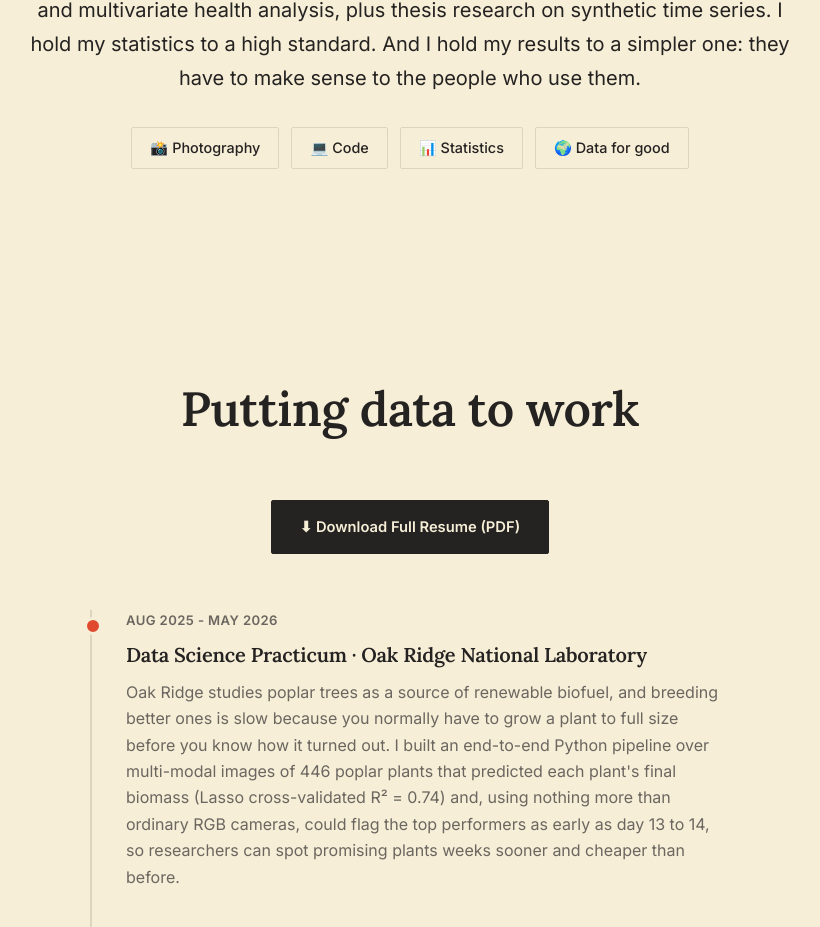
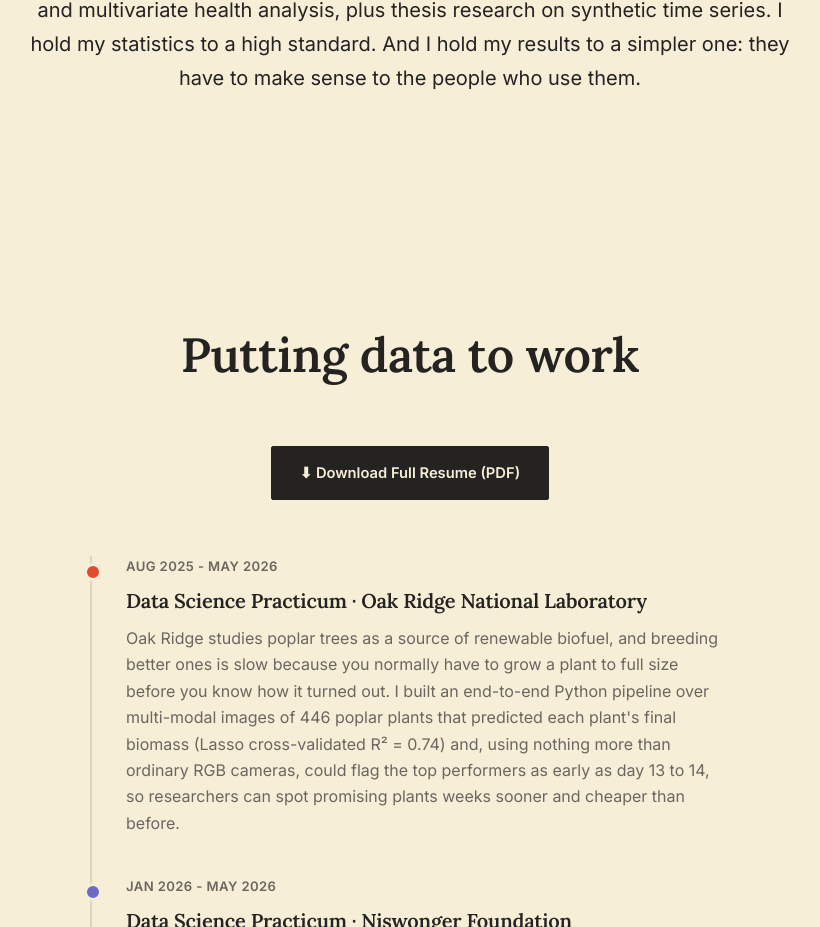
Before and after one commit to iamronim1/iamronim1.github.io, a plain HTML site: page index.html in a window 1280 px wide. Shown: the part 959-1886 px from the top of the page, without its empty margins (230-1050 px from the left). Drawn offline with Linux system fonts and the light colour scheme.

Commit message:
Add files via upload

```diff
--- a/index.html
+++ b/index.html
@@ -392,12 +392,6 @@
         <h2>A little about me</h2>
       </div>
       <p>I recently finished my master's in Applied Data Science at East Tennessee State University, where I also worked as a graduate statistical consultant helping researchers design studies and make sense of their data. My projects cover healthcare, retail, education, and bioenergy. Some come from collaborations with Oak Ridge National Laboratory, Eastman Chemical Company, and the Niswonger Foundation; others are personal projects, like fraud detection, sales forecasting, and multivariate health analysis, plus thesis research on synthetic time series. I hold my statistics to a high standard. And I hold my results to a simpler one: they have to make sense to the people who use them.</p>
-      <div class="hobby-pills">
-        <span class="pill">📸 Photography</span>
-        <span class="pill">💻 Code</span>
-        <span class="pill">📊 Statistics</span>
-        <span class="pill">🌍 Data for good</span>
-      </div>
     </div>
   </section>
 
```
